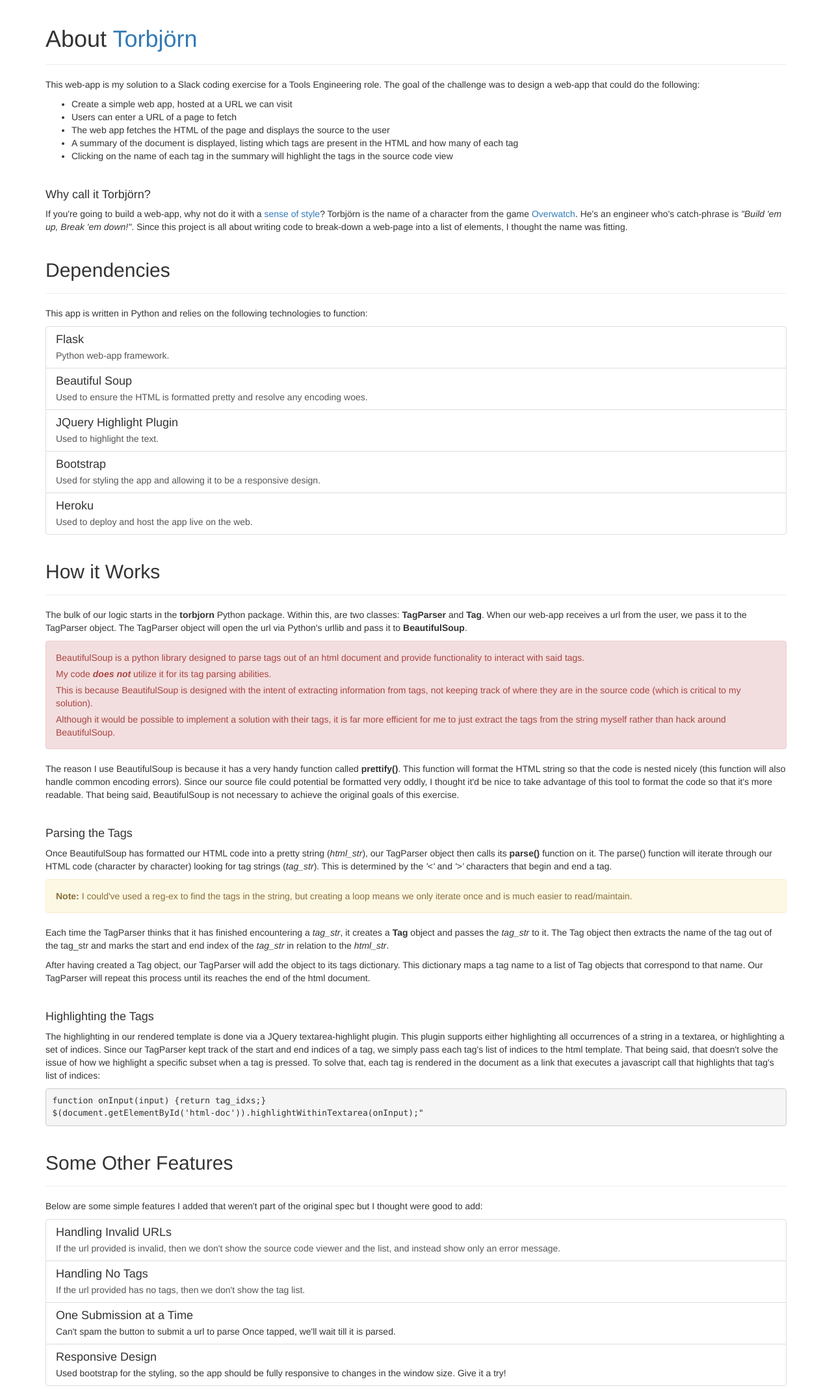
After one commit to gribilly/Torbjorn, a Flask app: template app/templates/readme.html in a window 1280 px wide. The commit adds this page. Shown: the whole page at 65% size. Run offline with Flask 2, Linux system fonts and the light colour scheme; the template is opened without the code that fills it, so the values that code supplies are empty; parts of the project's set-up code (start-up, migrations or seed data) failed here and were passed over; some libraries are stand-ins or nearby versions.

Commit message:
Added readme and a link to the readme.

```diff
--- a/app/app.py
+++ b/app/app.py
@@ -60,6 +60,9 @@ def main_post():
     return redirect(url_for('main',url=url_str))
 
 @app.route('/readme/')
+def readme():
+    return render_template('readme.html')
+
 @app.route('/tests/test')
 def test_small():
     return render_template('tests/test.html')
--- a/app/templates/index.html
+++ b/app/templates/index.html
@@ -23,9 +23,9 @@
     <!-- Display our fancy title banner. -->
     <div class="row">
         <div class="jumbotron">
-            <h1>Torbjörn<BR></h1>
+            <a href="readme/"><h1>Torbjörn<BR></h1></a>
             <p><small><i>"Build 'em up, Break 'em down!"</i></small></p>
-            <p>This app displays a summary of the HTML tags found at a given url.</p>
+            <p>Displays a summary of the HTML tags at a url.</p>
             <p>
             <form method="post" name="url_submit" class="submit-once" onsubmit="$('#btn-url').prop('disabled',true);">
             <div class="input-group input-group-lg">
--- /dev/null
+++ b/app/templates/readme.html
@@ -0,0 +1,118 @@
+<html>
+<head>
+    <!-- Some meta defintions -->
+    <meta charset="UTF-8">
+    <meta http-equiv="X-UA-Compatible" content="IE=edge">
+    <meta name="viewport" content="width = device-width, initial-scape = 1">
+
+    <!-- Import bootstrap -->
+    <link rel="stylesheet" href="https://maxcdn.bootstrapcdn.com/bootstrap/3.3.7/css/bootstrap.min.css">
+
+    <title>Torbjörn - About</title>
+</head>
+
+<body>
+<div class="container">
+
+    <div class="page-header"><h1>About <a href="/">Torbjörn</a></h1></div>
+    <p>This web-app is my solution to a Slack coding exercise for a Tools Engineering role.  The goal of the challenge was to design a web-app that could do the following:</p>
+    <ul>
+        <li>Create a simple web app, hosted at a URL we can visit</li>
+        <li>Users can enter a URL of a page to fetch</li>
+        <li>The web app fetches the HTML of the page and displays the source to the user</li>
+        <li>A summary of the document is displayed, listing which tags are present in the HTML and how many of each tag</li>
+        <li>Clicking on the name of each tag in the summary will highlight the tags in the source code view</li>
+    </ul>
+    <BR>
+    <h4>Why call it Torbjörn?</h4>
+    <p>If you're going to build a web-app, why not do it with a <a href="http://www.imdb.com/title/tt0088763/quotes?item=qt0416285">sense of style</a>?  Torbjörn is the name of a character from the game <a href="https://playoverwatch.com/en-us/heroes/torbjorn/">Overwatch</a>.  He's an engineer who's catch-phrase is <i>"Build 'em up, Break 'em down!"</i>.  Since this project is all about writing code to break-down a web-page into a list of elements, I thought the name was fitting.</p>
+
+    <div class="page-header"><h2>Dependencies</h2></div>
+        <p>This app is written in Python and relies on the following technologies to function:</p>
+        <div class="list-group">
+            <a href="http://flask.pocoo.org/" class="list-group-item">
+                <h4 class="list-group-item-heading">Flask</h4>
+                <p class="list-group-item-text">Python web-app framework.</p>
+            </a>
+            <a href="https://www.crummy.com/software/BeautifulSoup/" class="list-group-item">
+                <h4 class="list-group-item-heading">Beautiful Soup</h4>
+                <p class="list-group-item-text">Used to ensure the HTML is formatted pretty and resolve any encoding woes.</p>
+            </a>
+            <a href="https://github.com/lonekorean/highlight-within-textarea" class="list-group-item">
+                <h4 class="list-group-item-heading">JQuery Highlight Plugin</h4>
+                <p class="list-group-item-text">Used to highlight the text.</p>
+            </a>
+            <a href="http://getbootstrap.com/" class="list-group-item">
+                <h4 class="list-group-item-heading">Bootstrap</h4>
+                <p class="list-group-item-text">Used for styling the app and allowing it to be a responsive design.</p>
+            </a>
+            <a href="https://heroku.com/" class="list-group-item">
+                <h4 class="list-group-item-heading">Heroku</h4>
+                <p class="list-group-item-text">Used to deploy and host the app live on the web.</p>
+            </a>
+        </div>
+
+    <div class="page-header"><h2>How it Works</h2></div>
+    <p>
+        The bulk of our logic starts in the <b>torbjorn</b> Python package.  Within this, are two classes: <b>TagParser</b> and <b>Tag</b>.  When our web-app receives a url from the user, we pass it to the TagParser object.  The TagParser object will open the url via Python's urllib and pass it to <b>BeautifulSoup</b>.
+    </p>
+
+    <div class="alert alert-danger"><p>BeautifulSoup is a python library designed to parse tags out of an html document and provide functionality to interact with said tags.</p><p>My code
+        <b><i>does not</i></b> utilize it for its tag parsing abilities.</p><p>This is because BeautifulSoup is designed with the intent of extracting information from tags, not keeping track of where they are in the source code (which is
+        critical to my solution).</p><p>Although it would be possible to implement a solution with their tags, it is far more efficient for me to just extract the tags from the string myself rather than
+        hack around BeautifulSoup.</p></div>
+    <p>
+        The reason I use BeautifulSoup is because it has a very handy function called <b>prettify()</b>.  This function will format the HTML string so that the code is nested nicely (this function will also handle common encoding errors).  Since our source file could potential be formatted very oddly, I thought it'd be nice to take advantage of this tool to format the code so that it's more readable.  That being said, BeautifulSoup is not necessary to achieve the original goals of this exercise.
+    </p>
+
+    <BR>
+    <h4>Parsing the Tags</h4>
+    <p>
+        Once BeautifulSoup has formatted our HTML code into a pretty string (<i>html_str</i>), our TagParser object then calls its <b>parse()</b> function on it.  The parse() function will iterate through our HTML code (character by character) looking for tag strings (<i>tag_str</i>).  This is determined by the <i>'<'</i> and <i>'>'</i> characters that begin and end a tag.
+    </p>
+
+    <div class="alert alert-warning"><b>Note:</b> I could've used a reg-ex to find the tags in the string, but creating a loop means we only iterate once and is much easier to read/maintain.</div>
+
+    <p>
+        Each time the TagParser thinks that it has finished encountering a <i>tag_str</i>, it creates a <b>Tag</b> object and passes the <i>tag_str</i> to it.  The Tag object then extracts the name of the tag out of the tag_str and marks the start and end index of the <i>tag_str</i> in relation to the <i>html_str</i>.
+    </p>
+
+    <p>
+        After having created a Tag object, our TagParser will add the object to its tags dictionary.  This dictionary maps a tag name to a list of Tag objects that correspond to that name.  Our
+        TagParser will repeat this process until its reaches the end of the html document.
+    </p>
+
+    <BR>
+    <h4>Highlighting the Tags</h4>
+    <p>
+        The highlighting in our rendered template is done via a JQuery textarea-highlight plugin.  This plugin supports either highlighting all occurrences of a string in a textarea, or
+        highlighting a set of indices.  Since our TagParser kept track of the start and end indices of a tag, we simply pass each tag's list of indices to the html template.  That being said, that
+        doesn't solve the issue of how we highlight a specific subset when a tag is pressed.  To solve that, each tag is rendered in the document as a link that executes a javascript call that
+        highlights that tag's list of indices:
+    </p>
+    <div class=""well><pre><code>function onInput(input) {return tag_idxs;}<BR>$(document.getElementById('html-doc')).highlightWithinTextarea(onInput);"</code></pre></div>
+
+<div class="page-header"><h2>Some Other Features</h2></div>
+    <p>
+        Below are some simple features I added that weren't part of the original spec but I thought were good to add:
+    </p>
+
+    <div class="list-group">
+            <a href="/?url=itshighnoon" class="list-group-item">
+                <h4 class="list-group-item-heading">Handling Invalid URLs</h4>
+                <p class="list-group-item-text">If the url provided is invalid, then we don't show the source code viewer and the list, and instead show only an error message.</p>
+            </a>
+            <a href="/?url=https%3A%2F%2Ftorbjorn.herokuapp.com%2Ftests%2Fno_tags" class="list-group-item">
+                <h4 class="list-group-item-heading">Handling No Tags</h4>
+                <p class="list-group-item-text">If the url provided has no tags, then we don't show the tag list.</p>
+            </a>
+            <div class="list-group-item">
+                <h4 class="list-group-item-heading">One Submission at a Time</h4>
+                <p class="list-group-item-text">Can't spam the button to submit a url to parse  Once tapped, we'll wait till it is parsed.</p>
+            </div>
+            <div class="list-group-item">
+                <h4 class="list-group-item-heading">Responsive Design</h4>
+                <p class="list-group-item-text">Used bootstrap for the styling, so the app should be fully responsive to changes in the window size.  Give it a try!</p>
+            </div>
+    </div>
+</div>
```
